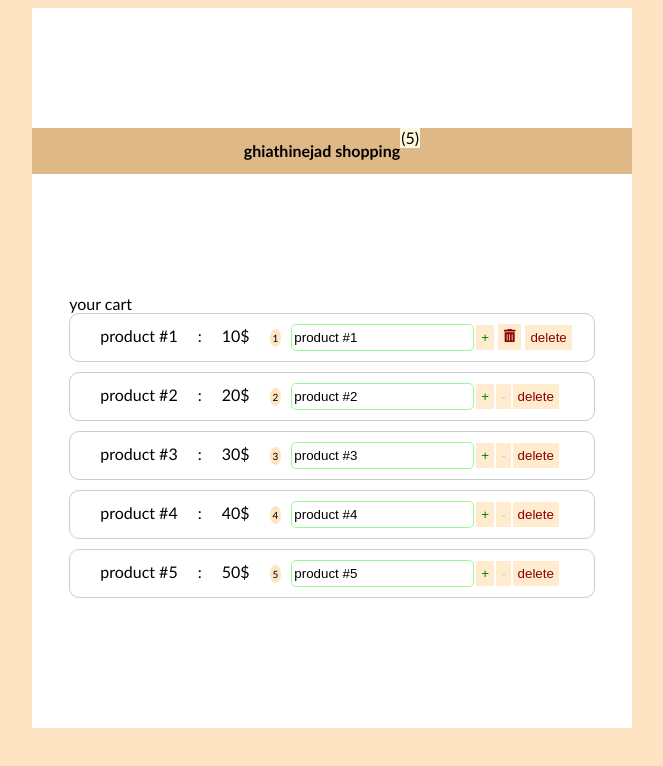
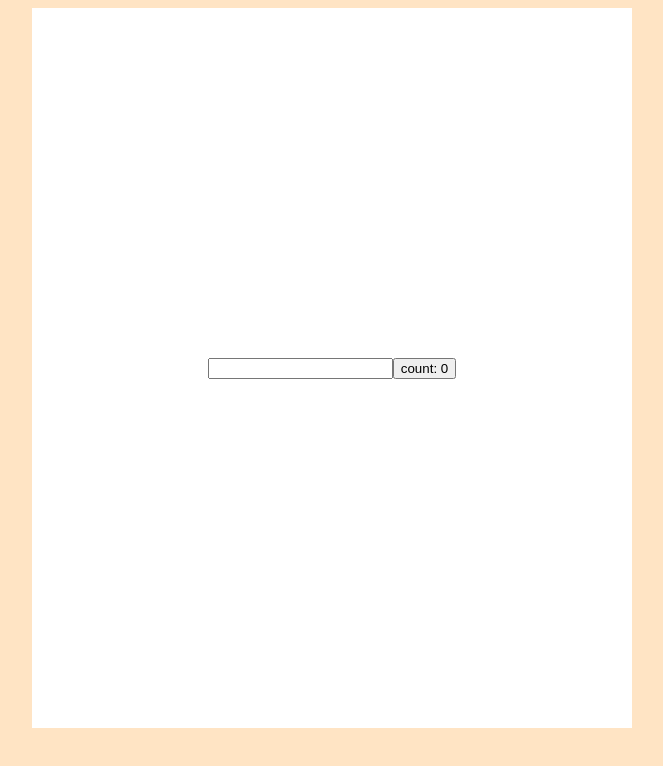
Before and after one commit to ghiathinejad/react-courses, a React (Create React App) app: page / in a window 1280 px wide. Shown: the top 766 px of the page, without its empty margins (308-971 px from the left). Built offline with nearby package versions, Linux system fonts and the light colour scheme.

Commit message:
course44 - useEffect in component update

```diff
--- a/src/App.js
+++ b/src/App.js
@@ -1,7 +1,9 @@
 import { Component} from "react";
-import ProductList from "./components/ProductList/ProductList";
+//import ProductList from "./components/ProductList/ProductList";
 import './App.css';
-import NavBar from "./components/Navbar/NavBar";
+//import NavBar from "./components/Navbar/NavBar";
+//import ClassCounter from "./components/ClassCounter";
+import FunctionalCounter from "./components/FunctionalCounter";
 
 class App extends Component{
     state = {
@@ -103,7 +105,9 @@ class App extends Component{
     render() {
         return (
             <div className="container">
-                <NavBar totalItem={this.state.products.length}/>
+                {/*<ClassCounter/>*/}
+                <FunctionalCounter/>
+{/*                <NavBar totalItem={this.state.products.length}/>
                 <ProductList
                     products={this.state.products}
                     onIncrement={this.incrementProductHandler}
@@ -111,7 +115,7 @@ class App extends Component{
                     onChangeTitle={this.changeTitleHandler}
                     onDecrement={this.decrementProductHandler}
 
-                />
+                />*/}
             </div>
             );
     }
--- /dev/null
+++ b/src/components/ClassCounter.jsx
@@ -0,0 +1,26 @@
+import {Component} from "react";
+
+class ClassCounter extends Component{
+    state = {
+        count : 0,
+        name : ''
+    }
+    componentDidMount() {
+        document.title = `clicked: ${this.state.count} time`;
+    }
+    componentDidUpdate(prevProps, prevState) {
+        if(prevState.count != this.state.count){
+            document.title = `clicked update: ${this.state.count} time`;
+        }
+    }
+    render() {
+        return (
+            <div>
+                <input type='text' value={this.state.name} onChange={(e) => {this.setState({name : e.target.value})}}/>
+                <button onClick={()=>{this.setState({count : this.state.count+1})}}> count: {this.state.count}</button>
+            </div>
+        );
+    }
+}
+
+export default ClassCounter;
--- /dev/null
+++ b/src/components/FunctionalCounter.jsx
@@ -0,0 +1,16 @@
+import {useEffect, useState} from "react";
+const FunctionalCounter = () => {
+    const [name,setName] = useState('');
+    const [count,setCount] = useState(0);
+
+    useEffect(() => {
+        document.title = `clicked update: ${count} ${name} time`;
+    },[count]);
+    return(
+        <div>
+            <input type='text' value={name} onChange={(e) => {setName( e.target.value)}}/>
+            <button onClick={()=>{setCount(count+1)}}> count: {count}</button>
+        </div>
+    );
+}
+export default FunctionalCounter;
```
